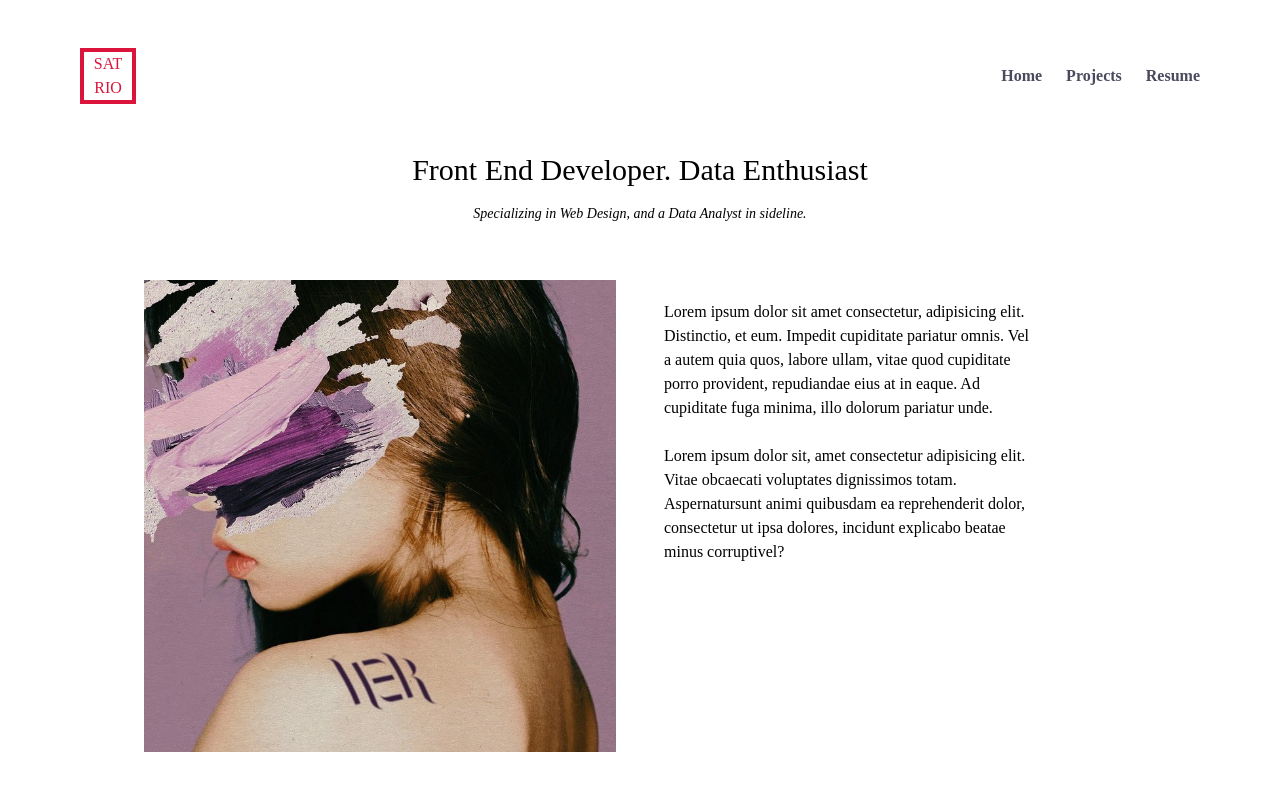
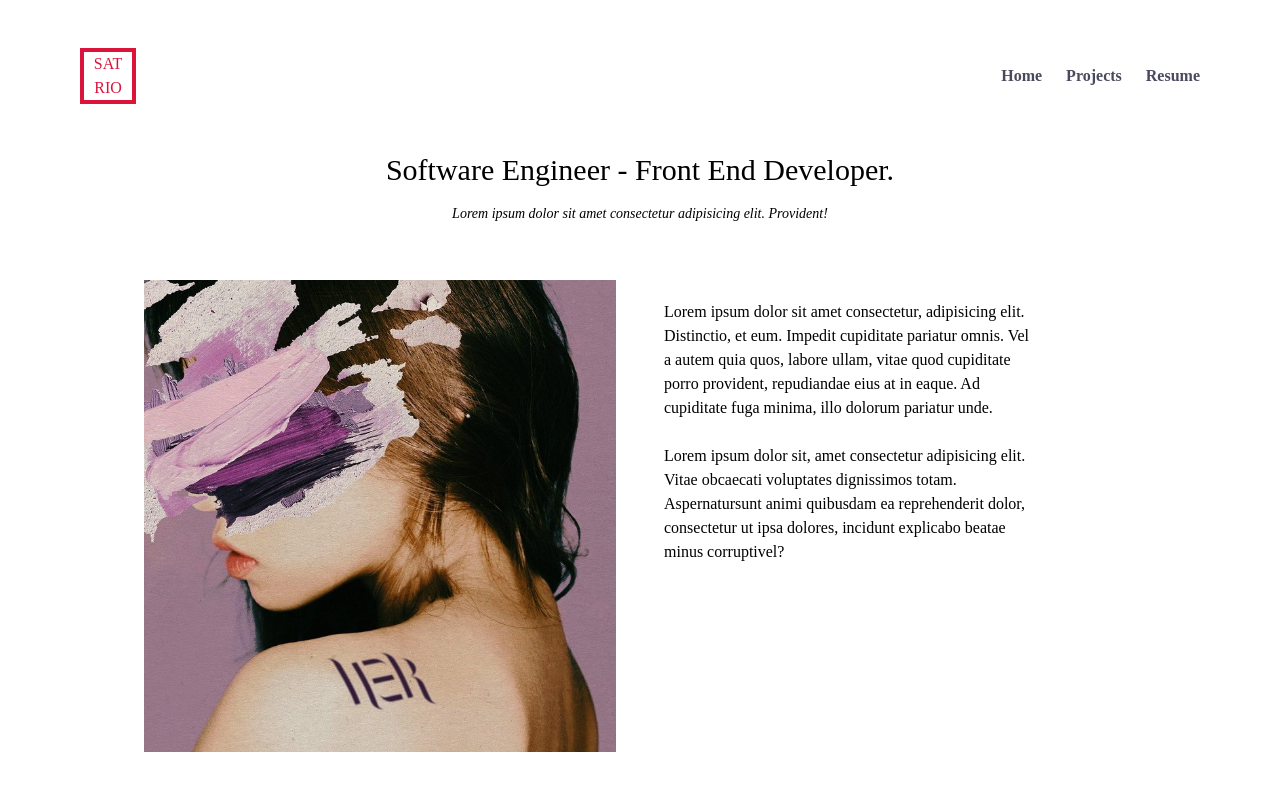
Before and after one commit to halosatrio/tailwind-next-coba, a Next.js app: page / in a window 1280 px wide. Shown: the top 800 px of the page. Built offline with nearby package versions, Linux system fonts and the light colour scheme.

Commit message:
02. satrio minor edit

```diff
--- a/components/Header/index.js
+++ b/components/Header/index.js
@@ -6,10 +6,10 @@ const Header = (props) => {
       {isHome && (
         <div className="mt-0 mb-14 mx-auto py-0 px-5">
           <h1 className="font-serif text-center text-3xl mb-4">
-            Front End Developer. Data Enthusiast
+            Software Engineer - Front End Developer.
           </h1>
           <h4 className="font-sans text-sm text-center italic font-normal">
-            Specializing in Web Design, and a Data Analyst in sideline.
+            Lorem ipsum dolor sit amet consectetur adipisicing elit. Provident!
           </h4>
         </div>
       )}
```
